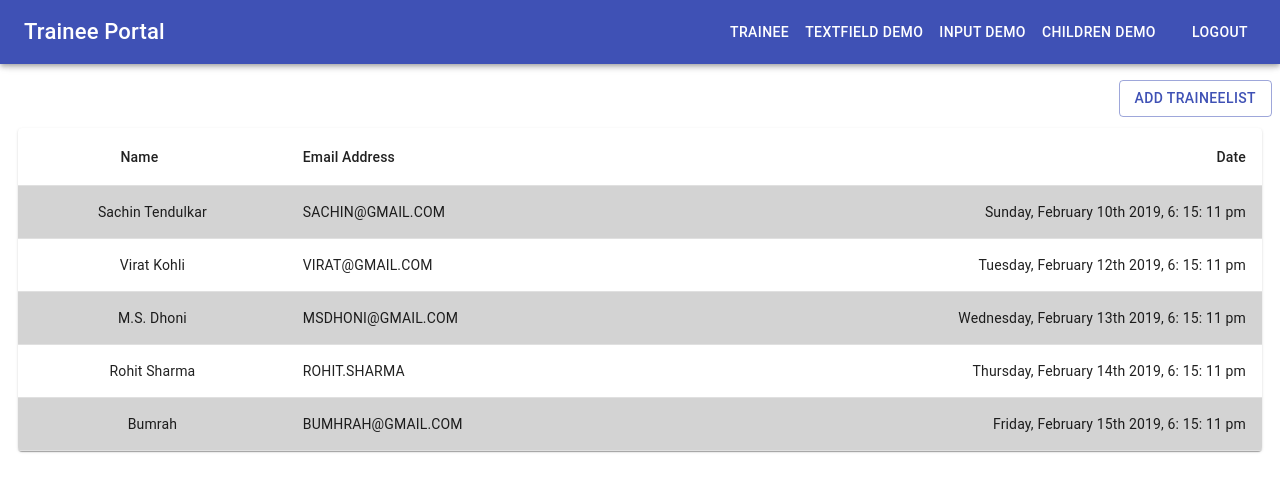
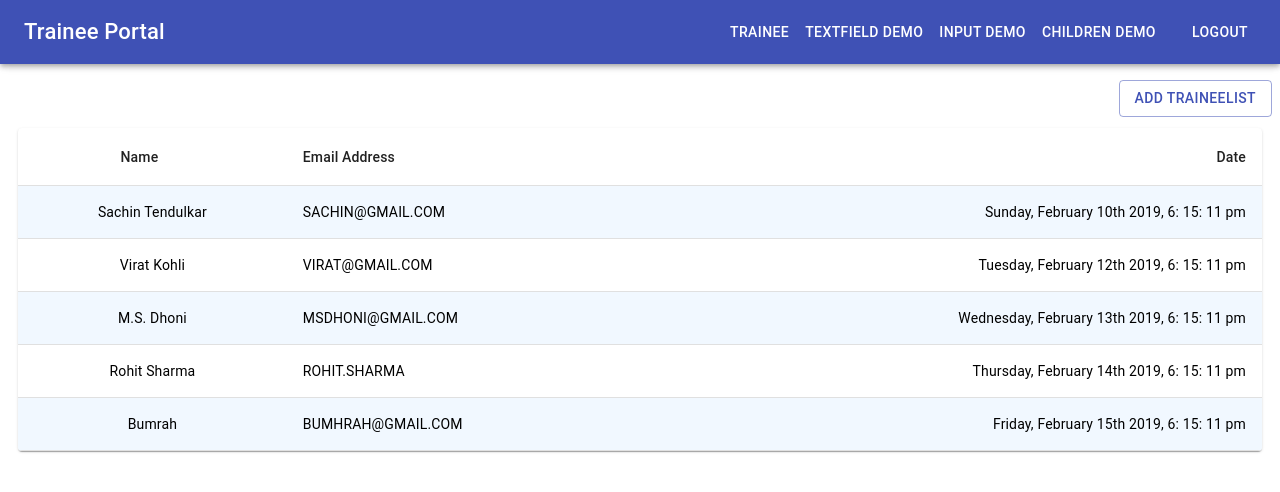
Before and after one commit to nxsudarshan/javascript-client, a React (Create React App) app: page /trainee in a window 1280 px wide. Shown: the top 492 px of the page. Built offline with nearby package versions, Linux system fonts and the light colour scheme.

Commit message:
feat : #41074 task update

```diff
--- a/src/App.jsx
+++ b/src/App.jsx
@@ -5,7 +5,16 @@ import {
   BrowserRouter,
   Route,
   Switch,
+  Redirect,
 } from 'react-router-dom';
+import {
+  Trainee,
+  TraineeDetail,
+  ChildrenDemo,
+  TextFieldDemo,
+  InputDemo,
+  NoMatch,
+} from './pages';
 import { AuthRoute, PrivateRoute } from './routes';
 // import { Login } from './pages';
 // import { Login } from './pages';
@@ -15,7 +24,13 @@ export default function App() {
       <BrowserRouter>
         <Switch>
           <Route path="/login" component={AuthRoute} />
-          <Route path="/" component={PrivateRoute} />
+          <PrivateRoute path="/trainee" component={Trainee} />
+          <PrivateRoute path="/children-demo" component={ChildrenDemo} />
+          <PrivateRoute path="/textField-demo" component={TextFieldDemo} />
+          <PrivateRoute path="/input-demo" component={InputDemo} />
+          <PrivateRoute path="/trainee/:id" component={TraineeDetail} />
+          <Redirect to="/trainee" />
+          <PrivateRoute component={NoMatch} />
         </Switch>
       </BrowserRouter>
     </div>
--- a/src/components/Table/Table.jsx
+++ b/src/components/Table/Table.jsx
@@ -20,6 +20,7 @@ import TableCell from '@material-ui/core/TableCell';
 import TableHead from '@material-ui/core/TableHead';
 import TableRow from '@material-ui/core/TableRow';
 import Paper from '@material-ui/core/Paper';
+import { Link } from 'react-router-dom';
 
 import { style } from './style';
 
@@ -35,7 +36,6 @@ class TableComponent extends React.Component {
   }
 
   render() {
-    console.log(style);
     const {
       classes,
       data,
@@ -45,7 +45,9 @@ class TableComponent extends React.Component {
       onSort,
       onSelect,
       id,
+      match,
     } = this.props;
+    console.log(match);
     return (
       <div className={classes.root}>
         <Paper className={classes.paper}>
@@ -85,10 +87,12 @@ class TableComponent extends React.Component {
                         scope="row"
                         align={items.align}
                       >
-                        {(items.format
-                          ? items.format(row[items.field])
-                          : row[items.field])
-                        }
+                        <Link to={`/${match.url}/${row.id}`} className={classes.link}>
+                          {(items.format
+                            ? items.format(row[items.field])
+                            : row[items.field])
+                          }
+                        </Link>
                       </TableCell>
                     ))
                     }
@@ -102,5 +106,4 @@ class TableComponent extends React.Component {
     );
   }
 }
-
 export default withStyles(style)(TableComponent);
--- a/src/components/Table/style.js
+++ b/src/components/Table/style.js
@@ -17,10 +17,15 @@ export const style = {
   },
   alternateRow: {
     '&:nth-of-type(odd)': {
-      background: 'lightGrey',
+      background: '#f1f8ff',
     },
     '&:hover': {
+      background: '#E1f8ff',
       cursor: 'pointer',
     },
   },
+  link: {
+    textDecoration: 'none',
+    color: 'black',
+  },
 };
--- a/src/layouts/PrivateLayout/PrivateLayout.jsx
+++ b/src/layouts/PrivateLayout/PrivateLayout.jsx
@@ -1,11 +1,14 @@
+/* eslint-disable react/prop-types */
 import React from 'react';
 import { Navbar } from '../index';
 
 export class PrivateLayout extends React.Component {
   render() {
+    const { children } = this.props;
     const privateLayoutOutput = [
       <>
         <Navbar />
+        {children}
       </>,
     ];
     return privateLayoutOutput;
--- a/src/layouts/components/Navbar/Navbar.jsx
+++ b/src/layouts/components/Navbar/Navbar.jsx
@@ -8,22 +8,7 @@ import AppBar from '@material-ui/core/AppBar';
 import Toolbar from '@material-ui/core/Toolbar';
 import Typography from '@material-ui/core/Typography';
 import Button from '@material-ui/core/Button';
-import {
-  BrowserRouter,
-  Route,
-  Link,
-  Switch,
-  Redirect,
-} from 'react-router-dom';
-
-import {
-  Trainee,
-  ChildrenDemo,
-  TextFieldDemo,
-  InputDemo,
-  NoMatch,
-  TraineeDetail,
-} from '../../../pages/index';
+import { Link } from 'react-router-dom';
 
 const useStyles = ({
   root: {
@@ -51,8 +36,7 @@ class Navbar extends React.Component {
   render() {
     const { classes } = this.props;
     const navbarOutput = [
-      <div>
-        <BrowserRouter>
+      <div className={classes.main}>
         <AppBar position="fixed">
           <Toolbar className={classes.content}>
             <Typography variant="h6" className={classes.title}>
@@ -83,21 +67,6 @@ class Navbar extends React.Component {
             </Button>
           </Toolbar>
         </AppBar>
-          <div className={classes.main}>
-            <Switch>
-              <Route exact path="/trainee" component={Trainee} />
-              <Route path="/children-demo" component={ChildrenDemo} />
-              <Route path="/textField-demo" component={TextFieldDemo} />
-              <Route path="/input-demo" component={InputDemo} />
-              <Route path="/trainee/:id" component={TraineeDetail} />
-              <Route exact path="/">
-                <Redirect to="/trainee" />
-              </Route>
-              <Route component={NoMatch} />
-            </Switch>
-          </div>
-
-        </BrowserRouter>
       </div>,
     ];
     return navbarOutput;
--- a/src/pages/TableDemo/TableDemo.jsx
+++ b/src/pages/TableDemo/TableDemo.jsx
@@ -21,8 +21,13 @@ export class TableDemo extends React.Component {
     this.setState({ ...orderDetails });
   }
 
+  handleSelect = (id) => {
+    console.log(id);
+  }
+
   render() {
     const { order, orderBy } = this.state;
+    const { ...rest } = this.props;
     return (
       <TableComponent
         id="id"
@@ -48,7 +53,8 @@ export class TableDemo extends React.Component {
         order={order}
         orderBy={orderBy}
         onSort={this.handleChange}
-        onSelect=""
+        onSelect={this.handleSelect}
+        {...rest}
       />
     );
   }
--- a/src/pages/Trainee/Trainee.jsx
+++ b/src/pages/Trainee/Trainee.jsx
@@ -11,7 +11,6 @@ import { withStyles } from '@material-ui/styles';
 
 
 import { AddDialog } from './component';
-import { default as TraineeList } from './TraineeList';
 import { TableDemo } from '../index';
 
 const style = {
@@ -42,7 +41,7 @@ class Trainee extends React.Component {
   }
 
   render() {
-    const { classes } = this.props;
+    const { classes,...rest } = this.props;
     const result = [
       <>
         <div className={classes.button}>
@@ -55,7 +54,7 @@ class Trainee extends React.Component {
           </Button>
         </div>
         <br />
-        <TableDemo />
+        <TableDemo {...rest} />
         <AddDialog
           open={this.state.open}
           onClose={this.handleClickClose}
--- a/src/pages/Trainee/TraineeDetail.jsx
+++ b/src/pages/Trainee/TraineeDetail.jsx
@@ -25,8 +25,6 @@ import {
 } from 'react-router-dom';
 
 import { default as traineeData } from './Data/trainee';
-import { PrivateLayout } from '../../layouts';
-import { NoMatch } from '../index';
 
 const cardStyles = {
   card: {
--- a/src/routes/PrivateRoute.jsx
+++ b/src/routes/PrivateRoute.jsx
@@ -1,3 +1,4 @@
+/* eslint-disable react/prop-types */
 import React from 'react';
 import {
   Route,
@@ -5,13 +6,17 @@ import {
 
 import { PrivateLayout } from '../layouts';
 
-export class PrivateRoute extends React.Component {
-  render() {
-    const privateRiteOutput = [
-      <>
-        <Route path="/" component={PrivateLayout} />
-      </>,
-    ];
-    return privateRiteOutput;
-  }
-}
+export const PrivateRoute = (props) => {
+  const { component: Component, ...rest } = props;
+  return (
+    <Route
+      {...rest}
+      render={matchedProps => (
+        <PrivateLayout>
+          <Component {...matchedProps} />
+        </PrivateLayout>
+      )
+      }
+    />
+  );
+};
```
Lines whose indentation alone changed are shown as unchanged.
